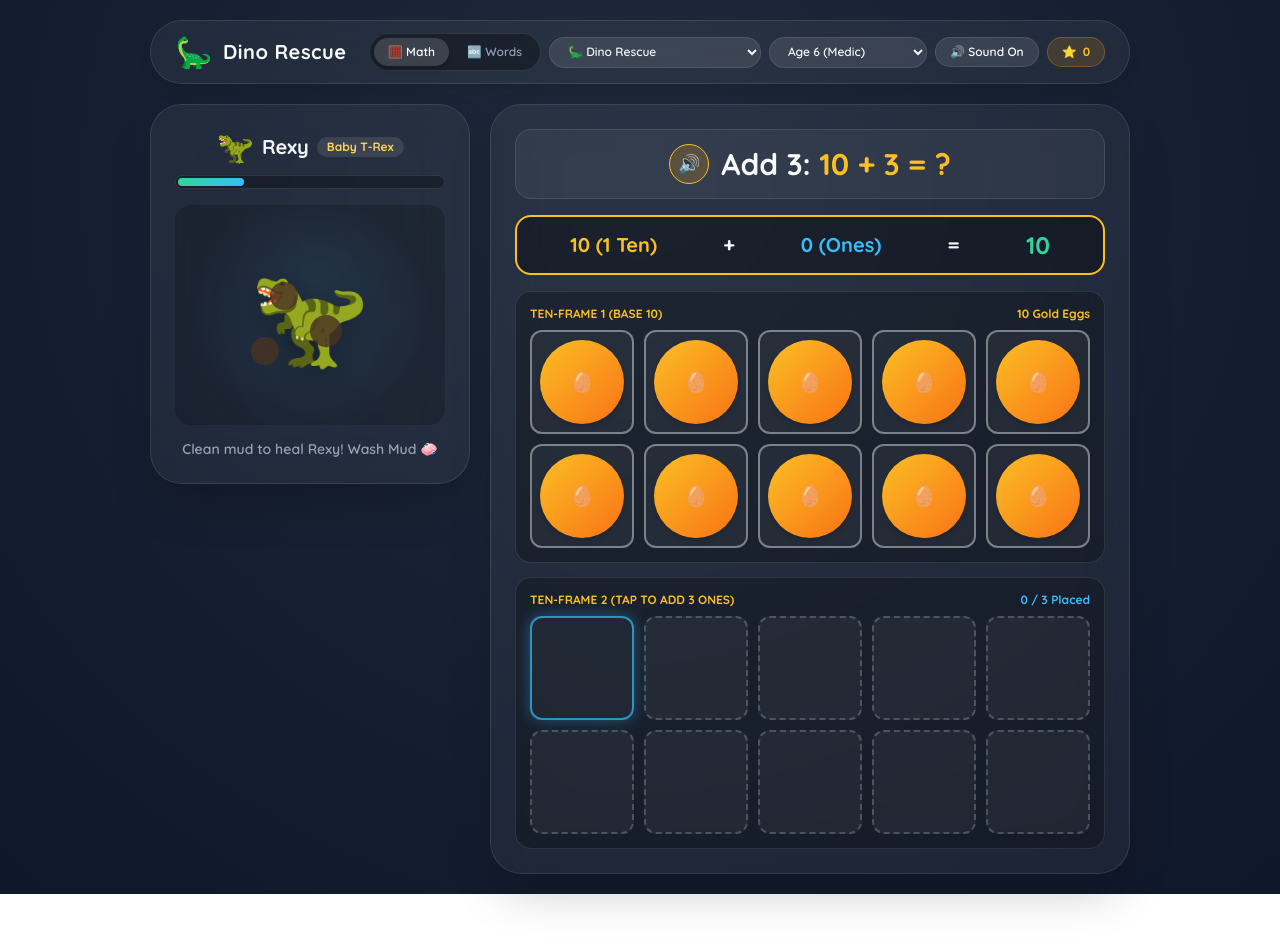
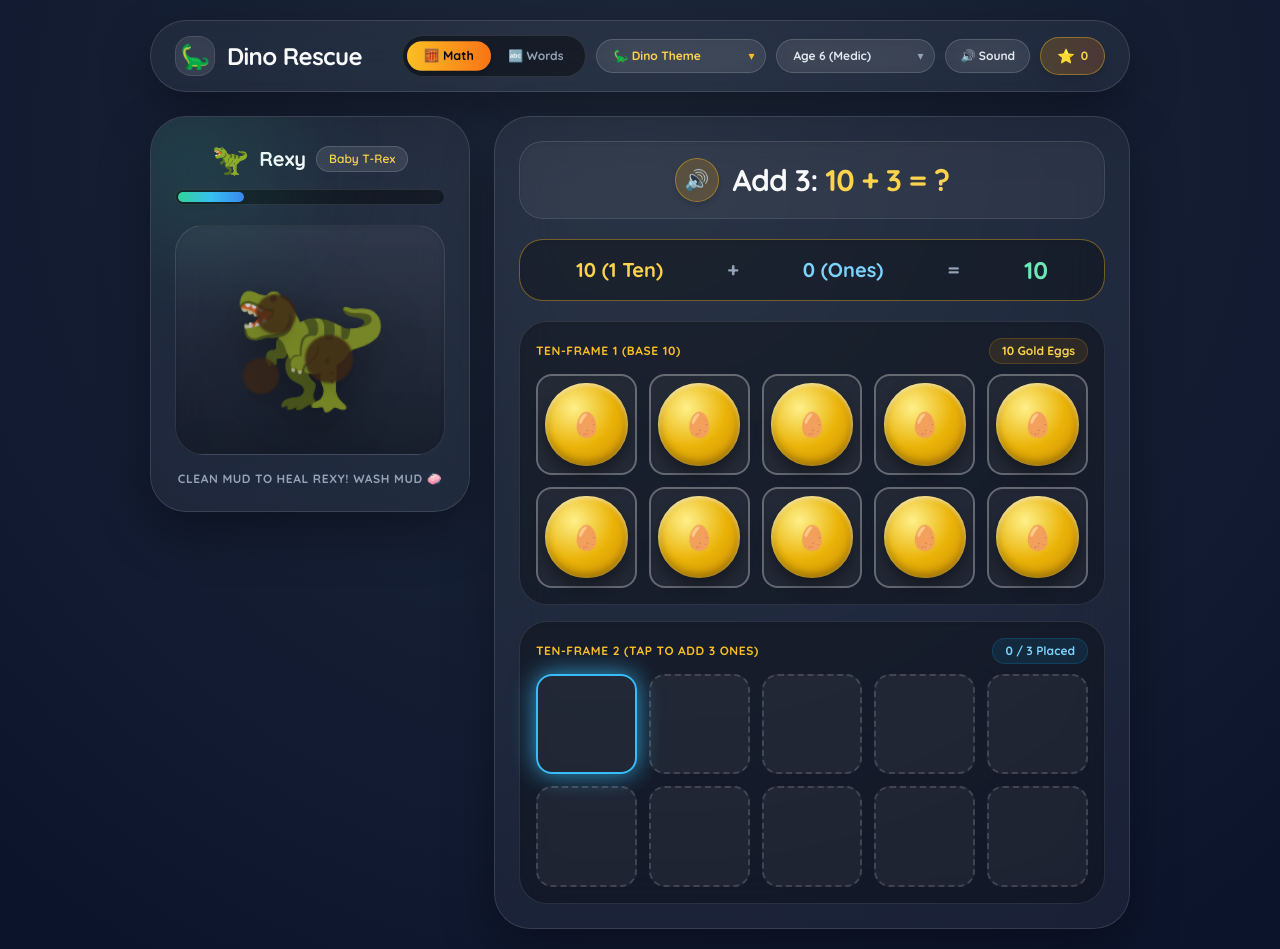
Before and after one commit to shiva-taramani/spark-kids-learning, a Next.js app: page / in a window 1280 px wide. Before the commit the page ends 894 px from the top, so only its background shows below. Built offline with nearby package versions, Linux system fonts and the light colour scheme.

Commit message:
Apple Arcade UI Redesign: Glassmorphism header, glossy 3D tactile tokens, character stage glows, and refined typography

```diff
--- a/app/globals.css
+++ b/app/globals.css
@@ -3,7 +3,7 @@
 @import "tailwindcss/utilities";
 
 :root {
-  --bg-gradient: radial-gradient(circle at 50% 20%, #1e293b 0%, #0f172a 100%);
+  --bg-gradient: radial-gradient(circle at 50% 15%, #1e293b 0%, #0b132b 100%);
   --font-main: 'Fredoka', -apple-system, BlinkMacSystemFont, sans-serif;
   --font-body: 'Quicksand', -apple-system, BlinkMacSystemFont, sans-serif;
 }
@@ -23,11 +23,67 @@ body {
   min-height: 100vh;
 }
 
-@keyframes popIn {
-  0% { transform: scale(0); }
+/* Glassmorphism Utilities */
+.glass-panel {
+  background: rgba(255, 255, 255, 0.05);
+  backdrop-filter: blur(28px);
+  -webkit-backdrop-filter: blur(28px);
+  border: 1px solid rgba(255, 255, 255, 0.12);
+  box-shadow: 0 20px 50px rgba(0, 0, 0, 0.35);
+}
+
+.glass-pill {
+  background: rgba(255, 255, 255, 0.08);
+  backdrop-filter: blur(16px);
+  border: 1px solid rgba(255, 255, 255, 0.15);
+  transition: all 0.25s cubic-bezier(0.34, 1.56, 0.64, 1);
+}
+
+.glass-pill:hover {
+  background: rgba(255, 255, 255, 0.15);
+  border-color: rgba(255, 255, 255, 0.3);
+  transform: translateY(-1px);
+}
+
+/* 3D Tactile Token Effect */
+.token-3d {
+  position: relative;
+  border-radius: 50%;
+  box-shadow:
+    0 8px 16px rgba(0, 0, 0, 0.4),
+    inset 0 2px 4px rgba(255, 255, 255, 0.6),
+    inset 0 -4px 8px rgba(0, 0, 0, 0.3);
+  transition: transform 0.2s cubic-bezier(0.34, 1.56, 0.64, 1);
+}
+
+.token-3d:hover {
+  transform: scale(1.08) translateY(-2px);
+}
+
+.token-gold {
+  background: radial-gradient(circle at 35% 30%, #fef08a 0%, #eab308 50%, #ca8a04 100%);
+}
+
+.token-blue {
+  background: radial-gradient(circle at 35% 30%, #bae6fd 0%, #38bdf8 50%, #0284c7 100%);
+}
+
+/* Micro Animations */
+@keyframes springPop {
+  0% { transform: scale(0.3); opacity: 0; }
+  70% { transform: scale(1.12); opacity: 1; }
   100% { transform: scale(1); }
 }
 
-.animate-pop {
-  animation: popIn 0.25s cubic-bezier(0.34, 1.56, 0.64, 1);
+.animate-spring {
+  animation: springPop 0.35s cubic-bezier(0.34, 1.56, 0.64, 1);
 }
+
+@keyframes pulseGlow {
+  0% { box-shadow: 0 0 8px rgba(56, 189, 248, 0.4); }
+  100% { box-shadow: 0 0 24px rgba(56, 189, 248, 0.8); }
+}
+
+.animate-glow-sky {
+  animation: pulseGlow 1.8s infinite alternate;
+}
--- a/app/page.tsx
+++ b/app/page.tsx
@@ -88,7 +88,7 @@ export default function Home() {
       const newHealth = Math.min(100, h + 34);
       if (newHealth >= 100) {
         setIsHappy(true);
-        audioEngine.speak(`Awesome! ${currentPatient.name} is fully complete!`);
+        audioEngine.speak(`Awesome! ${currentPatient.name} is complete!`);
         setIsVictoryOpen(true);
       } else {
         setTimeout(generateQuestion, 1200);
@@ -158,8 +158,8 @@ export default function Home() {
         stars={stars}
       />
 
-      <div className="w-full grid grid-cols-1 md:grid-cols-[320px_1fr] gap-5 items-start">
-        {/* Patient / Stage Panel */}
+      <div className="w-full grid grid-cols-1 md:grid-cols-[320px_1fr] gap-6 items-start">
+        {/* Hero Character Stage */}
         <DinoStage
           patient={currentPatient}
           health={health}
@@ -168,36 +168,36 @@ export default function Home() {
         />
 
         {/* Interactive Workspace Panel */}
-        <section className="bg-white/5 backdrop-blur-xl border border-white/10 rounded-[32px] p-6 shadow-2xl flex flex-col gap-4">
-          <div className="text-center p-3.5 bg-white/5 rounded-2xl border border-white/10 flex justify-center items-center gap-3">
+        <section className="glass-panel rounded-[36px] p-6 shadow-2xl flex flex-col gap-5">
+          <div className="text-center p-4 bg-white/5 rounded-[24px] border border-white/10 flex justify-center items-center gap-3.5 shadow-inner">
             <button
               onClick={() => audioEngine.speak(speechPrompt)}
-              className="bg-amber-500/20 border border-amber-400 text-amber-400 text-lg w-10 h-10 rounded-full flex items-center justify-center hover:scale-105 transition-transform"
+              className="bg-amber-500/20 border border-amber-400/40 text-amber-300 text-xl w-11 h-11 rounded-full flex items-center justify-center hover:scale-110 transition-transform shadow-md"
             >
               🔊
             </button>
 
-            <div className="text-3xl font-bold">
+            <div className="text-3xl font-extrabold tracking-tight">
               {activeSubject === 'math' ? (
                 num1 === 0 ? (
-                  <>Add {num2}: <span className="text-amber-400">Count to {num2}</span></>
+                  <>Add {num2}: <span className="text-amber-300">Count to {num2}</span></>
                 ) : (
-                  <>Add {num2}: <span className="text-amber-400">{num1} + {num2} = ?</span></>
+                  <>Add {num2}: <span className="text-amber-300">{num1} + {num2} = ?</span></>
                 )
               ) : (
-                <>Spell: <span className="text-amber-400">{targetWord}</span></>
+                <>Spell: <span className="text-amber-300">{targetWord}</span></>
               )}
             </div>
           </div>
 
           {/* Place Value Banner */}
           {activeSubject === 'math' && (
-            <div className="bg-black/35 border-2 border-amber-400 rounded-2xl px-5 py-3 flex justify-around items-center font-bold text-xl">
-              <div className="text-amber-400">{num1} ({num1 === 10 ? '1 Ten' : 'Base'})</div>
-              <div>+</div>
-              <div className="text-sky-400">{placedOnes} (Ones)</div>
-              <div>=</div>
-              <div className="text-emerald-400 text-2xl">{num1 + placedOnes}</div>
+            <div className="bg-black/30 border border-amber-400/40 rounded-[24px] px-6 py-3.5 flex justify-around items-center font-bold text-xl shadow-inner">
+              <div className="text-amber-300">{num1} ({num1 === 10 ? '1 Ten' : 'Base'})</div>
+              <div className="text-slate-400">+</div>
+              <div className="text-sky-300">{placedOnes} (Ones)</div>
+              <div className="text-slate-400">=</div>
+              <div className="text-emerald-300 text-2xl font-extrabold">{num1 + placedOnes}</div>
             </div>
           )}
 
--- a/components/DinoStage.tsx
+++ b/components/DinoStage.tsx
@@ -12,42 +12,50 @@ interface DinoStageProps {
 
 export const DinoStage: React.FC<DinoStageProps> = ({ patient, health, isHappy, statusAction }) => {
   return (
-    <section className="bg-white/5 backdrop-blur-xl border border-white/10 rounded-[32px] p-6 shadow-2xl flex flex-col items-center text-center">
-      <div className="font-bold text-xl mb-2.5 flex items-center gap-2 text-slate-100">
+    <section className="glass-panel rounded-[36px] p-6 shadow-2xl flex flex-col items-center text-center relative overflow-hidden">
+      {/* Ambient Radial Background Glow */}
+      <div
+        className="absolute -top-10 -left-10 w-40 h-40 rounded-full blur-3xl opacity-20 pointer-events-none"
+        style={{ backgroundColor: patient.color }}
+      />
+
+      <div className="font-bold text-xl mb-3 flex items-center gap-2.5 text-slate-50">
         <span className="text-3xl">{patient.icon}</span>
         <span>{patient.name}</span>
-        <span className="text-xs bg-white/10 px-2.5 py-0.5 rounded-full text-amber-300">{patient.species}</span>
+        <span className="text-xs bg-white/10 border border-white/15 px-3 py-1 rounded-full text-amber-300 font-semibold">
+          {patient.species}
+        </span>
       </div>
 
       {/* Progress Track */}
-      <div className="w-full h-3.5 bg-black/30 rounded-full p-0.5 border border-white/10 mb-4">
+      <div className="w-full h-4 bg-black/40 rounded-full p-0.5 border border-white/10 mb-5 shadow-inner">
         <div
-          className="h-full bg-gradient-to-r from-emerald-400 to-sky-400 rounded-full transition-all duration-500"
+          className="h-full bg-gradient-to-r from-emerald-400 via-sky-400 to-blue-500 rounded-full transition-all duration-500 shadow-md"
           style={{ width: `${health}%` }}
         />
       </div>
 
       {/* Hero Character Stage Box */}
-      <div className="w-full h-[220px] bg-[radial-gradient(circle,rgba(56,189,248,0.1)_0%,rgba(0,0,0,0.2)_70%)] rounded-2xl flex justify-center items-center relative overflow-hidden">
-        <div className={`w-[170px] h-[170px] flex justify-center items-center text-8xl transition-transform duration-400 ${isHappy ? 'animate-bounce' : ''}`}>
-          <div className="drop-shadow-[0_10px_20px_rgba(0,0,0,0.5)]">
+      <div className="w-full h-[230px] bg-gradient-to-b from-white/5 to-black/30 rounded-[28px] border border-white/10 flex justify-center items-center relative overflow-hidden shadow-inner">
+        <div className={`transition-transform duration-500 ${isHappy ? 'animate-bounce scale-110' : 'hover:scale-105'}`}>
+          <div className="text-9xl drop-shadow-[0_15px_25px_rgba(0,0,0,0.6)] animate-pulse">
             {patient.icon}
           </div>
         </div>
 
-        {/* Mud / Dirt Spots Overlay */}
+        {/* Translucent Mud Overlay Wipes */}
         <div className="absolute inset-0 pointer-events-none">
           {health < 100 && (
             <>
-              <div className="absolute top-[35%] left-[35%] w-7 h-7 bg-[#4a3324] rounded-full opacity-80" />
-              <div className="absolute top-[50%] left-[50%] w-8 h-8 bg-[#4a3324] rounded-full opacity-80" />
-              <div className="absolute top-[60%] left-[28%] w-7 h-7 bg-[#4a3324] rounded-full opacity-80" />
+              <div className="absolute top-[30%] left-[30%] w-10 h-10 bg-[#3d2616]/80 rounded-full blur-[1px] shadow-lg" />
+              <div className="absolute top-[48%] left-[48%] w-12 h-12 bg-[#3d2616]/85 rounded-full blur-[1px] shadow-lg" />
+              <div className="absolute top-[58%] left-[25%] w-9 h-9 bg-[#3d2616]/75 rounded-full blur-[1px] shadow-lg" />
             </>
           )}
         </div>
       </div>
 
-      <div className="mt-3.5 text-sm text-slate-400 font-semibold">
+      <div className="mt-4 text-xs text-slate-400 font-bold uppercase tracking-wider">
         {statusAction} {patient.name}! {patient.actionText}
       </div>
     </section>
--- a/components/HeaderNav.tsx
+++ b/components/HeaderNav.tsx
@@ -26,30 +26,35 @@ export const HeaderNav: React.FC<HeaderNavProps> = ({
   stars,
 }) => {
   return (
-    <header className="w-full max-w-[980px] flex justify-between items-center bg-white/5 backdrop-blur-2xl border border-white/10 px-6 py-3 rounded-[32px] mb-5 shadow-lg flex-wrap gap-3">
-      <div className="flex items-center gap-2.5 font-bold text-xl text-slate-50 tracking-wide">
-        <span className="text-3xl">
+    <header className="w-full max-w-[980px] flex justify-between items-center glass-panel px-6 py-3.5 rounded-[36px] mb-6 shadow-2xl flex-wrap gap-3">
+      {/* Brand Title */}
+      <div className="flex items-center gap-3 font-bold text-2xl text-slate-50 tracking-tight">
+        <div className="w-10 h-10 rounded-2xl bg-white/10 flex items-center justify-center text-2xl shadow-inner border border-white/10">
           {activeTheme === 'sports' ? '⚽' : activeTheme === 'legos' ? '🧱' : activeTheme === 'construction' ? '🚜' : '🦕'}
-        </span>
+        </div>
         <span>
           {activeTheme === 'sports' ? 'Sports League' : activeTheme === 'legos' ? 'Lego Builders' : activeTheme === 'construction' ? 'Construction Crew' : 'Dino Rescue'}
         </span>
       </div>
 
-      <div className="flex items-center gap-2 flex-wrap">
-        {/* Apple-style Segmented Subject Control */}
-        <div className="bg-black/30 p-1 rounded-full flex gap-1 border border-white/10">
+      <div className="flex items-center gap-2.5 flex-wrap">
+        {/* iOS-Style Segmented Control */}
+        <div className="bg-black/40 p-1.5 rounded-full flex gap-1 border border-white/10 shadow-inner">
           <button
-            className={`px-3.5 py-1.5 rounded-2xl font-semibold text-xs transition-all ${
-              activeSubject === 'math' ? 'bg-white/15 text-white shadow-md' : 'text-slate-400'
+            className={`px-4 py-1.5 rounded-full font-bold text-xs transition-all duration-300 ${
+              activeSubject === 'math'
+                ? 'bg-gradient-to-r from-amber-400 to-orange-500 text-slate-950 shadow-md scale-105'
+                : 'text-slate-400 hover:text-slate-200'
             }`}
             onClick={() => setActiveSubject('math')}
           >
             🧮 Math
           </button>
           <button
-            className={`px-3.5 py-1.5 rounded-2xl font-semibold text-xs transition-all ${
-              activeSubject === 'words' ? 'bg-white/15 text-white shadow-md' : 'text-slate-400'
+            className={`px-4 py-1.5 rounded-full font-bold text-xs transition-all duration-300 ${
+              activeSubject === 'words'
+                ? 'bg-gradient-to-r from-sky-400 to-blue-500 text-slate-950 shadow-md scale-105'
+                : 'text-slate-400 hover:text-slate-200'
             }`}
             onClick={() => setActiveSubject('words')}
           >
@@ -57,41 +62,46 @@ export const HeaderNav: React.FC<HeaderNavProps> = ({
           </button>
         </div>
 
-        {/* Dynamic Theme Selector Pill */}
+        {/* Custom Glass Theme Pill Dropdown */}
+        <div className="relative">
           <select
             value={activeTheme}
             onChange={(e) => setActiveTheme(e.target.value)}
-          className="bg-white/10 border border-white/10 text-slate-100 font-semibold text-xs px-3.5 py-1.5 rounded-full outline-none cursor-pointer"
-          title="Choose Interest Theme"
+            className="glass-pill text-amber-300 font-bold text-xs px-4 py-2 rounded-full outline-none cursor-pointer appearance-none pr-8 border-amber-400/30"
           >
-          <option value="dino" className="bg-slate-900 text-white">🦕 Dino Rescue</option>
-          <option value="sports" className="bg-slate-900 text-white">⚽ Sports League</option>
-          <option value="legos" className="bg-slate-900 text-white">🧱 Lego Builders</option>
-          <option value="construction" className="bg-slate-900 text-white">🚜 Construction / Excavator</option>
+            <option value="dino" className="bg-slate-900 text-white">🦕 Dino Theme</option>
+            <option value="sports" className="bg-slate-900 text-white">⚽ Sports Theme</option>
+            <option value="legos" className="bg-slate-900 text-white">🧱 Lego Theme</option>
+            <option value="construction" className="bg-slate-900 text-white">🚜 Excavator Theme</option>
           </select>
+          <span className="absolute right-3 top-1/2 -translate-y-1/2 pointer-events-none text-amber-400 text-xs">▾</span>
+        </div>
 
-        {/* Age Level Pill */}
+        {/* Age Level Dropdown */}
+        <div className="relative">
           <select
             value={activeLevel}
             onChange={(e) => setActiveLevel(e.target.value)}
-          className="bg-white/10 border border-white/10 text-slate-100 font-semibold text-xs px-3.5 py-1.5 rounded-full outline-none cursor-pointer"
+            className="glass-pill text-slate-200 font-bold text-xs px-4 py-2 rounded-full outline-none cursor-pointer appearance-none pr-8"
           >
             <option value="age4" className="bg-slate-900 text-white">Age 4-5 (Junior)</option>
             <option value="age6" className="bg-slate-900 text-white">Age 6 (Medic)</option>
             <option value="age8" className="bg-slate-900 text-white">Age 7-8 (Chief Vet)</option>
           </select>
+          <span className="absolute right-3 top-1/2 -translate-y-1/2 pointer-events-none text-slate-400 text-xs">▾</span>
+        </div>
 
         {/* Sound Toggle */}
         <button
           onClick={toggleSound}
-          className="bg-white/10 border border-white/10 text-white font-semibold text-xs px-3.5 py-1.5 rounded-full cursor-pointer"
+          className="glass-pill text-slate-200 font-bold text-xs px-3.5 py-2 rounded-full cursor-pointer hover:scale-105"
         >
-          {soundEnabled ? '🔊 Sound On' : '🔇 Sound Off'}
+          {soundEnabled ? '🔊 Sound' : '🔇 Mute'}
         </button>
 
-        {/* Star Reward Counter */}
-        <div className="bg-amber-500/15 border border-amber-500/30 text-amber-400 px-3.5 py-1.5 rounded-full font-bold text-xs flex items-center gap-1.5">
-          <span>⭐</span>
+        {/* Star Badge */}
+        <div className="bg-gradient-to-r from-amber-500/20 to-orange-500/20 border border-amber-400/40 text-amber-300 px-4 py-2 rounded-full font-bold text-xs flex items-center gap-1.5 shadow-lg">
+          <span className="text-sm">⭐</span>
           <span>{stars}</span>
         </div>
       </div>
--- a/components/TenFrameWorkspace.tsx
+++ b/components/TenFrameWorkspace.tsx
@@ -21,15 +21,19 @@ export const TenFrameWorkspace: React.FC<TenFrameWorkspaceProps> = ({
   onBaseClick,
 }) => {
   return (
-    <div className="flex flex-col gap-3.5">
+    <div className="flex flex-col gap-4">
       {/* Frame 1: Base Frame */}
       {num1 > 0 && (
-        <div className="bg-black/25 rounded-2xl p-3.5 border border-white/10">
-          <div className="flex justify-between items-center mb-2">
-            <span className="font-bold text-xs text-amber-400 uppercase">Ten-Frame 1 (Base {num1})</span>
-            <span className="text-amber-400 font-bold text-xs">{num1} {theme.tokenBaseLabel}</span>
+        <div className="bg-black/30 rounded-[28px] p-4 border border-white/10 shadow-inner">
+          <div className="flex justify-between items-center mb-2.5">
+            <span className="font-bold text-xs text-amber-400 uppercase tracking-wider">
+              Ten-Frame 1 (Base {num1})
+            </span>
+            <span className="text-amber-300 font-bold text-xs bg-amber-500/10 px-3 py-1 rounded-full border border-amber-500/20">
+              {num1} {theme.tokenBaseLabel}
+            </span>
           </div>
-          <div className="grid grid-cols-5 gap-2.5">
+          <div className="grid grid-cols-5 gap-3">
             {Array.from({ length: 10 }).map((_, i) => {
               const isFilled = i < num1;
               return (
@@ -37,11 +41,11 @@ export const TenFrameWorkspace: React.FC<TenFrameWorkspaceProps> = ({
                   key={`frame1-${i}`}
                   onClick={() => onBaseClick(i)}
                   className={`aspect-square bg-white/5 border-2 ${
-                    isFilled ? 'border-white/40 border-solid' : 'border-white/20 border-dashed'
-                  } rounded-xl flex justify-center items-center cursor-pointer hover:bg-white/10 hover:scale-105 transition-all`}
+                    isFilled ? 'border-white/30 border-solid shadow-inner' : 'border-white/15 border-dashed'
+                  } rounded-2xl flex justify-center items-center cursor-pointer hover:bg-white/10 transition-all`}
                 >
                   {isFilled && (
-                    <div className="w-[84%] h-[84%] rounded-full bg-gradient-to-br from-amber-400 to-orange-500 flex justify-center items-center text-xl shadow-md animate-pop">
+                    <div className="w-[85%] h-[85%] token-3d token-gold flex justify-center items-center text-2xl shadow-xl animate-spring">
                       {theme.tokenBaseIcon}
                     </div>
                   )}
@@ -53,16 +57,16 @@ export const TenFrameWorkspace: React.FC<TenFrameWorkspaceProps> = ({
       )}
 
       {/* Frame 2: Active Manipulative Ones Frame */}
-      <div className="bg-black/25 rounded-2xl p-3.5 border border-white/10">
-        <div className="flex justify-between items-center mb-2">
-          <span className="font-bold text-xs text-amber-400 uppercase">
+      <div className="bg-black/30 rounded-[28px] p-4 border border-white/10 shadow-inner">
+        <div className="flex justify-between items-center mb-2.5">
+          <span className="font-bold text-xs text-amber-400 uppercase tracking-wider">
             {num1 > 0 ? 'Ten-Frame 2' : 'Ten-Frame'} (Tap to add {num2} Ones)
           </span>
-          <span className="text-sky-400 font-bold text-xs">
+          <span className="text-sky-300 font-bold text-xs bg-sky-500/10 px-3 py-1 rounded-full border border-sky-500/20">
             {placedOnes} / {num2} Placed
           </span>
         </div>
-        <div className="grid grid-cols-5 gap-2.5">
+        <div className="grid grid-cols-5 gap-3">
           {Array.from({ length: 10 }).map((_, i) => {
             const isFilled = i < placedOnes;
             const isTargetHint = i === placedOnes && placedOnes < num2;
@@ -73,14 +77,14 @@ export const TenFrameWorkspace: React.FC<TenFrameWorkspaceProps> = ({
                 onClick={() => onSlotClick(i)}
                 className={`aspect-square bg-white/5 border-2 ${
                   isFilled
-                    ? 'border-white/40 border-solid'
+                    ? 'border-white/30 border-solid shadow-inner'
                     : isTargetHint
-                    ? 'border-sky-400 shadow-[0_0_15px_rgba(56,189,248,0.5)] animate-pulse'
-                    : 'border-white/20 border-dashed'
-                } rounded-xl flex justify-center items-center cursor-pointer hover:bg-white/10 hover:scale-105 transition-all`}
+                    ? 'border-sky-400 animate-glow-sky'
+                    : 'border-white/15 border-dashed'
+                } rounded-2xl flex justify-center items-center cursor-pointer hover:bg-white/10 transition-all`}
               >
                 {isFilled && (
-                  <div className="w-[84%] h-[84%] rounded-full bg-gradient-to-br from-sky-400 to-blue-600 flex justify-center items-center text-xl shadow-md animate-pop">
+                  <div className="w-[85%] h-[85%] token-3d token-blue flex justify-center items-center text-2xl shadow-xl animate-spring">
                     {theme.tokenExtraIcon}
                   </div>
                 )}
```
Lines whose indentation alone changed are shown as unchanged.
